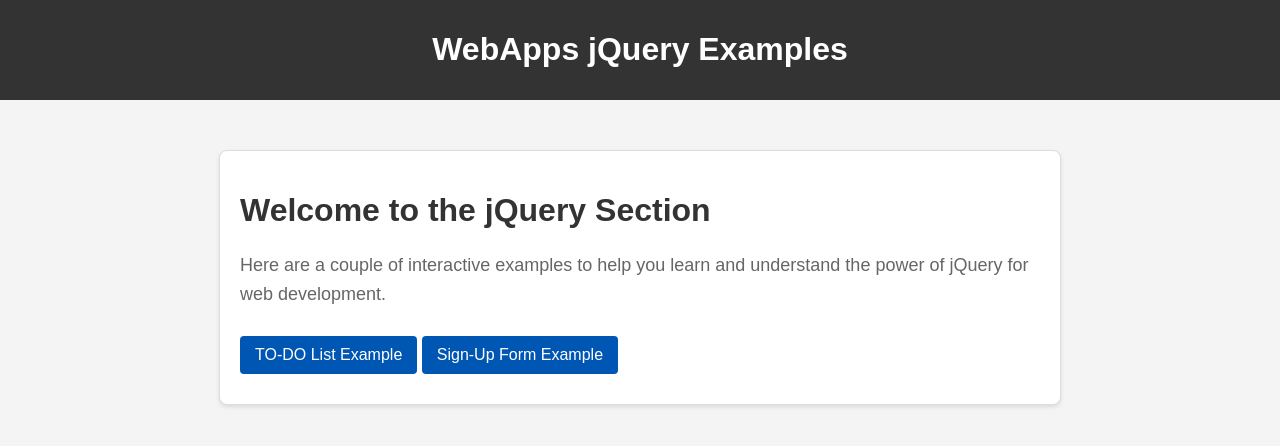
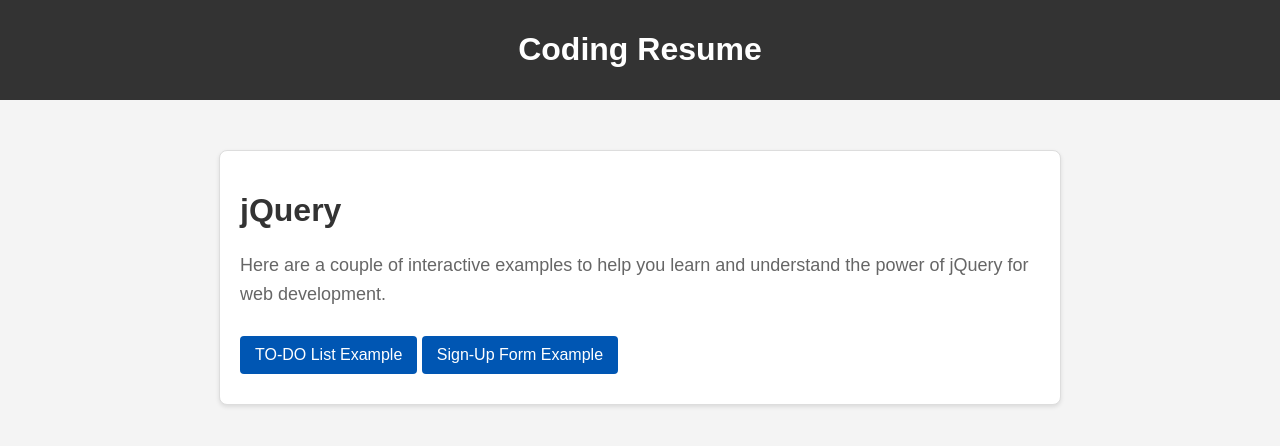
Before and after one commit to ahanaahluwalia/ahanaahluwalia.github.io, a plain HTML site: page index.html in a window 1280 px wide. Drawn offline with nearby package versions, Linux system fonts and the light colour scheme.

Commit message:
Update index.html

```diff
--- a/index.html
+++ b/index.html
@@ -52,11 +52,11 @@
 </head>
 <body>
     <div class="header">
-        <h1>WebApps jQuery Examples</h1>
+        <h1>Coding Resume</h1>
     </div>
 
     <div class="content">
-        <h1>Welcome to the jQuery Section</h1>
+        <h1>jQuery</h1>
         <p>Here are a couple of interactive examples to help you learn and understand the power of jQuery for web development.</p>
 
         <a href="./WebApps/JQuery/TO-DO%20List.html" id="todoListLink">TO-DO List Example</a>
```
